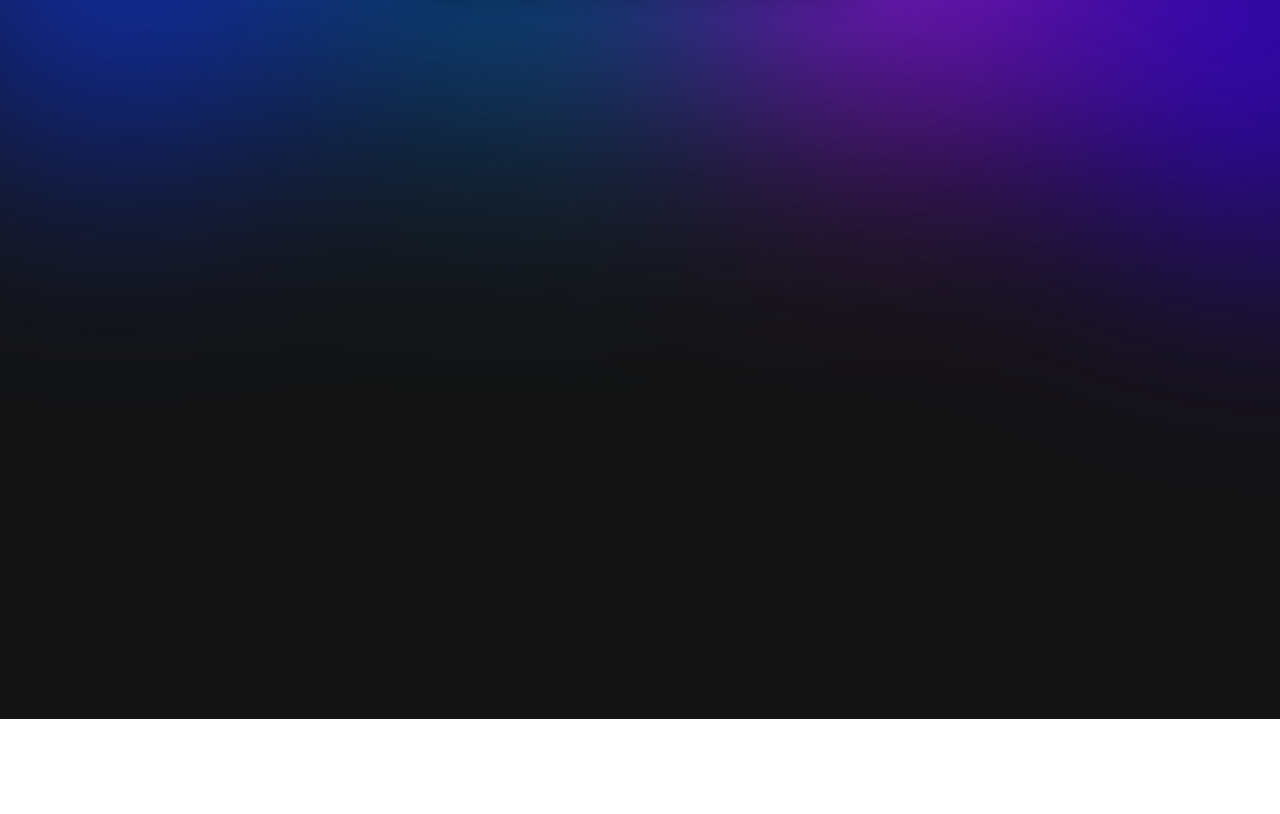
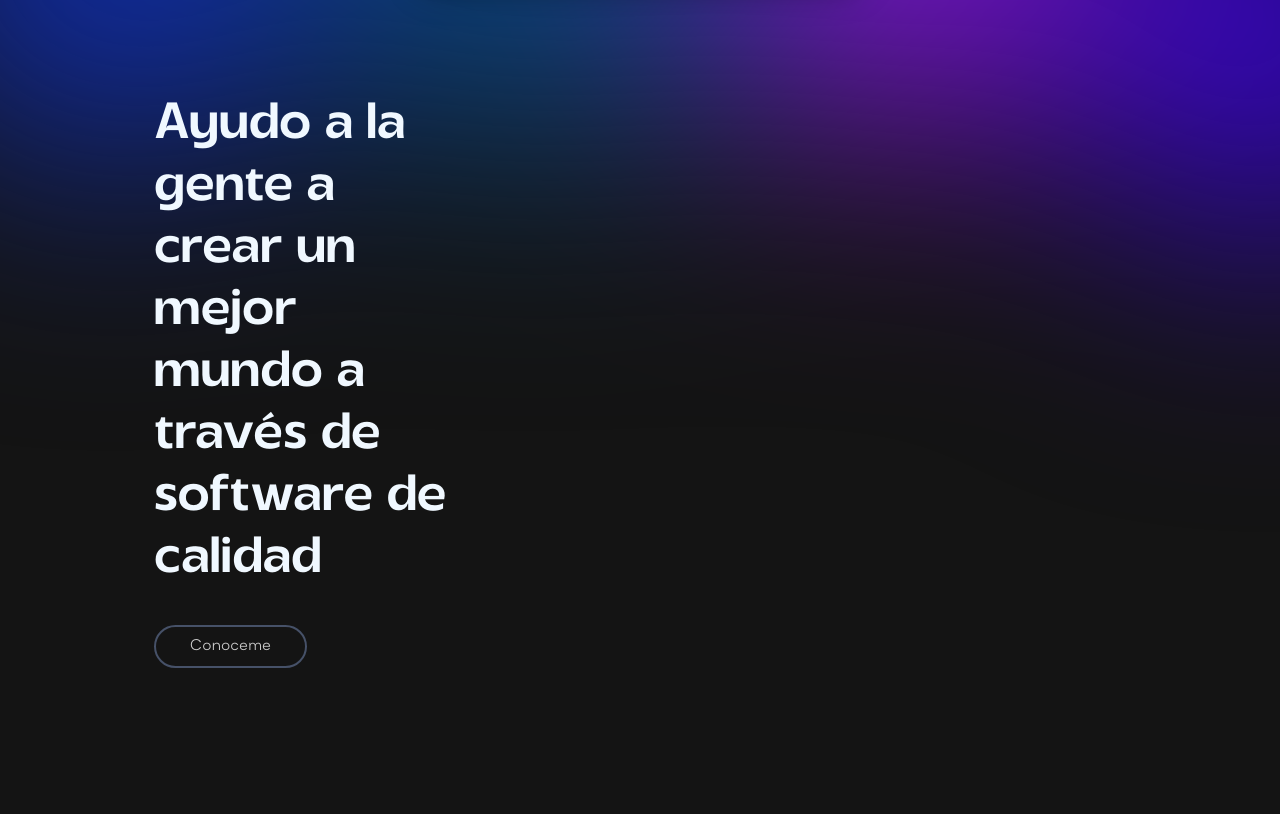
Before and after one commit to Mvteiio/Portafolio_RomanMateo, a plain HTML site: page index.html in a window 1280 px wide. Shown: the part 81-895 px from the top of the page. Before the commit the page ends 800 px from the top, so only its background shows below. Drawn offline with Linux system fonts and the light colour scheme.

Commit message:
Feat :sparkles: Features

```diff
--- a/index.html
+++ b/index.html
@@ -22,8 +22,19 @@
             </button></div>
         </div>
         <div class="inferiorDivMain">
+            <div class="leftSecond">
+                <h1 id="welcomeText">Ayudo a la gente a crear un mejor mundo a través de software de calidad</h1>
+                <button id="learnMoreButton">Conoceme</button>
+            </div>
 
+
+            <div class="rightSecont"></div>
         </div>
+
+    </div>
+    <div class="secondDiv">
+
+
     </div>
 
 </body>
--- a/styles/style.css
+++ b/styles/style.css
@@ -4,6 +4,20 @@
     font-weight: normal;
     font-style: normal;
   }
+
+@font-face {
+    font-family: 'HilmarMedium';
+    src: url('../fonts/Hilmar-Medium.otf') format('opentype');
+    font-weight: 600;
+    font-style: medium;
+  }
+
+ @font-face {
+    font-family: 'Hilmar';
+    src: url('../fonts/Hilmar-ExtraLight.otf') format('opentype');
+    font-weight: normal;
+    font-style: normal;
+}
 
 body {
     margin: 0 0;
@@ -106,6 +120,10 @@ a {
     font-size: clamp(0.7rem, 0.5rem + 0.5vw, 1rem);
 }
 
+.divNamePage h1 {
+    margin-top: 5.5%;
+}
+
 .invisibleSpace {
     width: 35%;
 }
@@ -145,3 +163,91 @@ a {
     filter: invert(1);
     margin-left: 10%;
 }
+
+.inferiorDivMain {
+    width: 100%;
+    height: 91%;
+
+    display: flex;
+    flex-direction: row;
+}
+
+.leftSecond {
+    width: 40%;
+    height: 100%;
+    color: aliceblue;
+    font-family: 'HilmarMedium';
+    display: flex;
+    flex-direction: column;
+}
+
+#learnMoreButton {
+    width: 30%;
+    margin-right: 10%;
+    margin-left: 30%;
+    font-size: clamp(0.7rem, 0.5rem + 0.5vw, 1rem);
+    height: 6%;
+    background-color: transparent;
+    color: rgba(224, 224, 224, 0.9);
+    border: 2px solid;
+    border-color: rgba(138, 163, 218, 0.425);
+    cursor: pointer;
+    transition: transform 0.2s ease, box-shadow 0.2s ease, background-color 0.3s ease;
+    border-radius: 30px;
+    display: flex;
+    flex-direction: row;
+    justify-content: center;
+    align-items: center;
+    font-family: 'Asked';
+}
+
+#learnMoreButton:hover {
+    transform: scale(1.05); /* Aumenta ligeramente el tamaño */
+    box-shadow: 0 0 15px rgba(167, 101, 167, 0.7); /* Sombra morada */
+    background-color: rgba(255, 255, 255, 0.703);
+    color: black;
+  }
+
+#welcomeText {
+    margin-right: 10%;
+    margin-left: 30%;
+    font-size: clamp(0.7rem, 0.5rem + 3.5vw, 3.5rem);
+    margin-top: 20%;
+}
+
+.rightSecond {
+    width: 60%;
+    height: 100%;
+}
+
+
+
+
+
+
+
+
+
+
+
+
+
+
+
+
+
+
+
+
+
+
+
+
+
+
+
+.secondDiv {
+    height: 100vh;
+    width: 100vw;
+    background-color: rgb(20, 20, 20);
+}
```
Also changed, not shown: fonts/Hilmar-ExtraLight.otf (added), fonts/Hilmar-Medium.otf (added), styles/animations.css (deleted).
